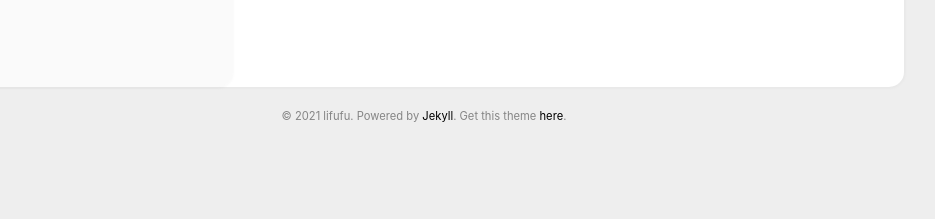
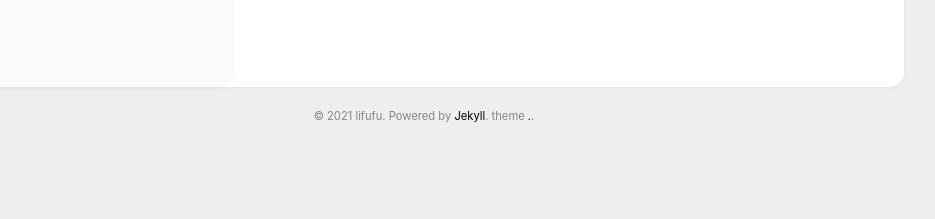
Before and after one commit to lifufu/lifufu.github.io, a Jekyll site: the page built from index.html, in a window 1280 px wide. Shown: the part 700-919 px from the top of the page, without its empty margins (216-1151 px from the left). Built offline with Jekyll 4.4.1, drawn with Linux system fonts in a browser that asks for light colours.

Commit message:
Update footer.html

```diff
--- a/_includes/footer.html
+++ b/_includes/footer.html
@@ -2,7 +2,7 @@
   <div>
     &copy; {{ site.time | date: '%Y' }} {{ site.user.name }}.
     Powered by <a href="http://jekyllrb.com" target="_blank">Jekyll</a>.
-    Get this theme
-    <a href="https://github.com/starry99/catbook" target="_blank">here</a>.
+    theme
+    <a href="https://github.com/starry99/catbook" target="_blank">.</a>.
   </div>
 </footer>
```
